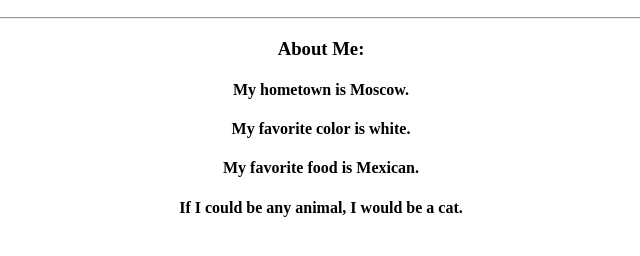
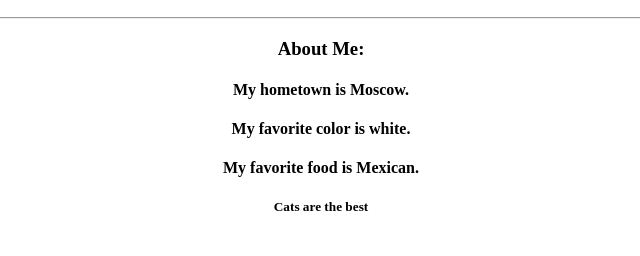
Before and after one commit to YuliaRozental/my-first-repo, a plain HTML site: page index.html in a window 1280 px wide. Shown: the part 110-366 px from the top of the page, without its empty margins (319-959 px from the left). Drawn offline with Linux system fonts and the light colour scheme.

Commit message:
Adding new text

```diff
--- a/index.html
+++ b/index.html
@@ -14,7 +14,7 @@
 					<h4>My hometown is Moscow.</h4>
 					<h4>My favorite color is white.</h4>
 					<h4>My favorite food is Mexican.</h4>
-					<h4>If I could be any animal, I would be a cat.</h4>
+                    <h5>Cats are the best</h5>
 			</div>
 		  </body>
 		</html>
```
